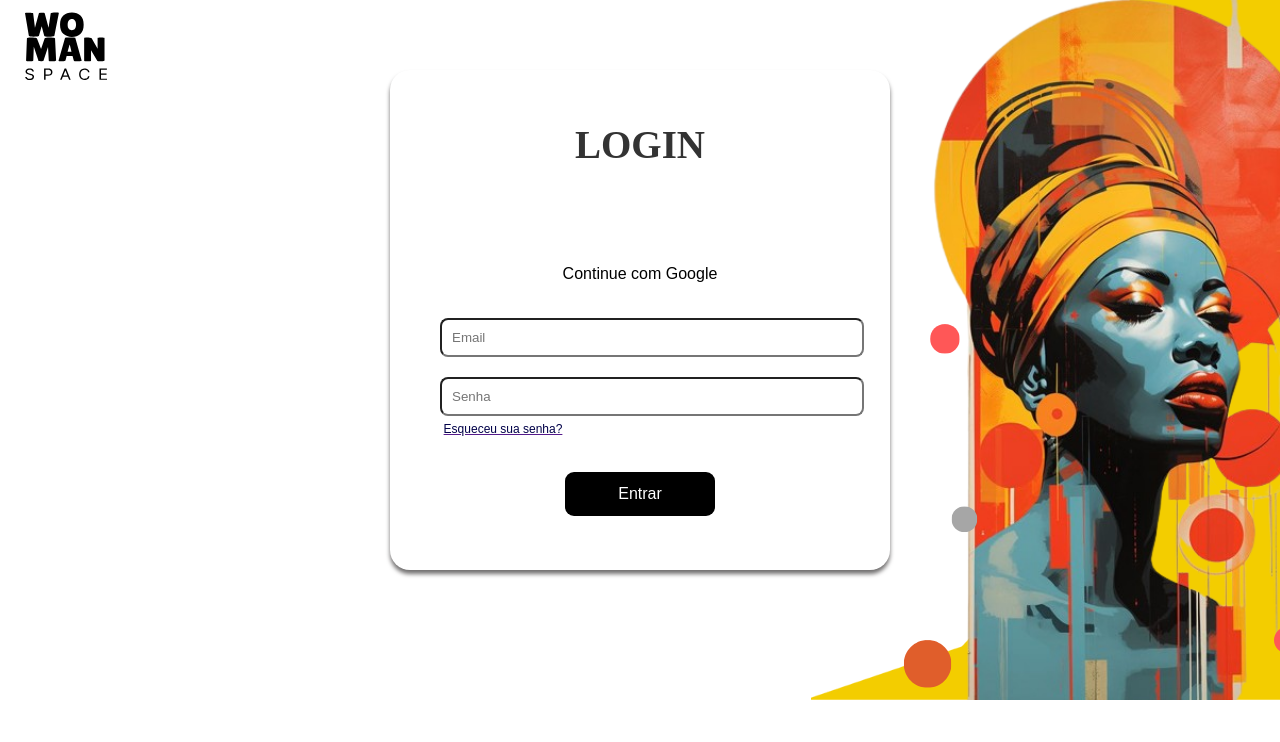
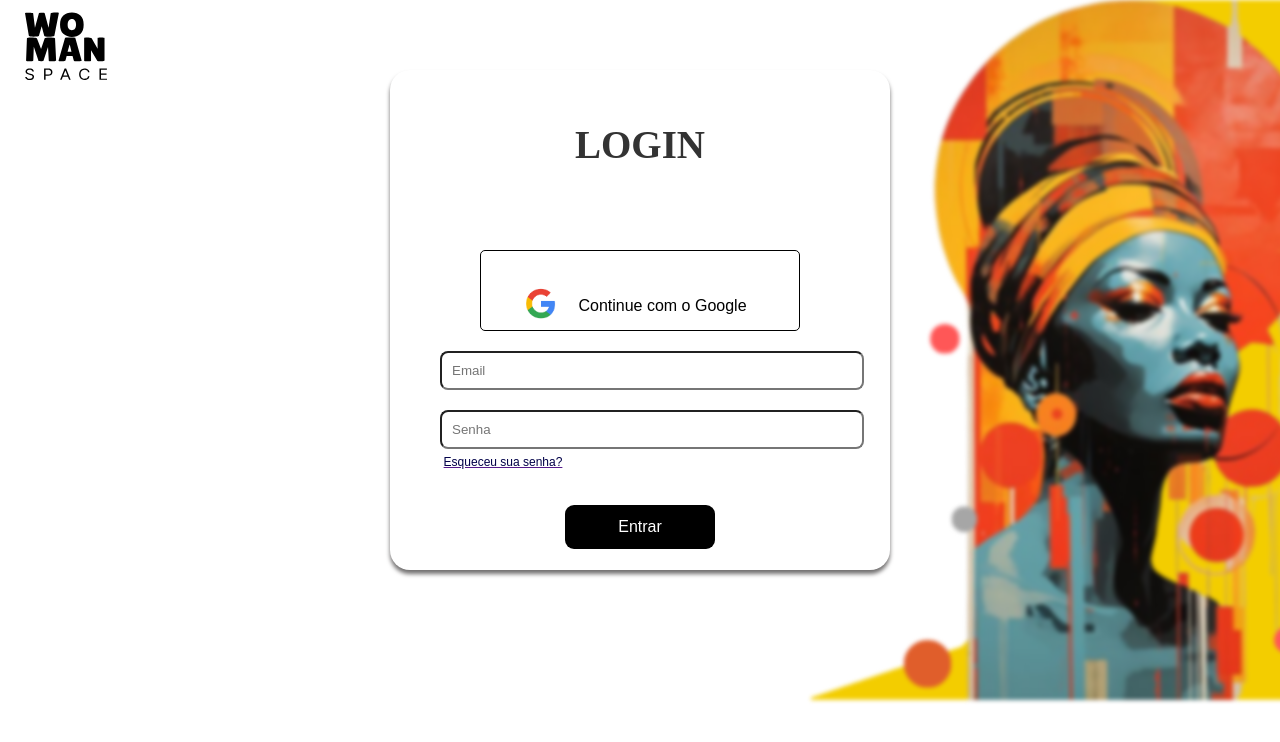
Before and after one commit to Vitor-Ferreir4/Mostra-Steam-Cadastro, a React (Create React App) app: page / in a window 1280 px wide. Shown: the top 742 px of the page. Built offline with nearby package versions, Linux system fonts and the light colour scheme.

Commit message:
Novas Att 16/04

```diff
--- a/src/App.css
+++ b/src/App.css
@@ -3,7 +3,7 @@
 }
 
 .App-header {
-  background-color: white;
+  background-color: transparent;
   min-height: 100vh;
   display: flex;
   flex-direction: column;
@@ -26,5 +26,6 @@
   bottom: 620px;
   left: 430px;
   z-index: 0;
+  filter: blur(2px);
 
 }
--- a/src/Componentes/Login.js
+++ b/src/Componentes/Login.js
@@ -1,12 +1,13 @@
 import React from 'react';
-import './login.css'
+import './login.css';
 
 class Login extends React.Component {
   constructor(props) {
     super(props);
     this.state = {
       username: '',
-      password: ''
+      password: '',
+      errorMessage: ''
     };
   }
 
@@ -16,19 +17,51 @@ class Login extends React.Component {
     const value = target.value;
 
     this.setState({
-      [name]: value
+      [name]: value,
+      errorMessage: ''
     });
   }
 
-  handleSubmit = (event) => {
+  handleSubmit = async (event) => {
     event.preventDefault();
+    const { username, password } = this.state;
+
+    if (!this.isValidEmail(username)) {
+      this.setState({ errorMessage: 'Por favor, insira um email válido.' });
+      return;
+    }
+
+    try {
+
+      this.setState({
+        username: '',
+        password: '',
+        errorMessage: ''
+      });
+
+    } catch (error) {
+      this.setState({ errorMessage: 'Credenciais inválidas. Por favor, tente novamente.' });
+    }
+  }
+
+  isValidEmail = (email) => {
+    const emailPattern = /^[^\s@]+@[^\s@]+\.[^\s@]+$/;
+    return emailPattern.test(email);
+  }
+
+  isValidPassword = (password) => {
+    const passwordPattern = /^(?=.*\d)(?=.*[a-z])(?=.*[A-Z])[0-9a-zA-Z]{8,}$/;
+    return passwordPattern.test(password);
   }
 
   render() {
     return (
       <form onSubmit={this.handleSubmit}>
         <h2>LOGIN</h2>
-        <button type="button" className='Botao-Google'>Continue com Google</button>
+        <button type="button" className='Botao-Google'>
+          <img className='Google-Imagem' src={require('../assets/Google.png')} alt=""/>
+          Continue com o Google
+        </button>
         <input
           type="text"
           id="username"
@@ -49,6 +82,7 @@ class Login extends React.Component {
           onChange={this.handleInputChange}
         />
         <br />
+        {this.state.errorMessage && <div className="error-message">{this.state.errorMessage}</div>}
         <br />
         <a href=''>
             <div className="esqueceu-senha">
--- a/src/Componentes/login.css
+++ b/src/Componentes/login.css
@@ -18,9 +18,11 @@ h2 {
     text-decoration: none;
     font-size: 16px;
     top: 20px;
-    border: none;
     cursor: pointer;
+    border: 1px solid #000;
+    border-radius: 5px;
 }
+
 form {
     width: 400px;
     height: 400px;
@@ -39,10 +41,12 @@ label {
     font-weight: bold;
     border-radius: 5%;
 }
+
 input {
     border-radius: 8px;
     margin-bottom: 20px;
 }
+
 input[type="text"] {
     position: relative;
     width: 100%;
@@ -50,6 +54,7 @@ input[type="text"] {
     bottom: 10px;
     top: 10px;
 }
+
 input[type="password"] {
     position: relative;
     width: 100%;
@@ -86,3 +91,17 @@ input[type="submit"]:hover {
     font-size: calc(12px);
     cursor: pointer;
 }
+
+.error-message {
+    position: relative;
+    color: #e2031a;
+    top: -132px;
+    font-size: calc(18px);
+  }
+
+  .Google-Imagem{
+    width: 45px;
+    position: relative;
+    top: 15px;
+    right:15px
+  }
--- a/src/index.css
+++ b/src/index.css
@@ -6,9 +6,9 @@ body {
   -webkit-font-smoothing: antialiased;
   -moz-osx-font-smoothing: grayscale;
   font-family: Arial, sans-serif;
-  background-color: #ffffff;
+  background-color: #ffff;
   padding: 20px;
-  overflow-x: hidden;
+  overflow: hidden;
   display: flex;
   flex-direction: column;
 }
```
Also changed, not shown: src/assets/Google.png (added).
